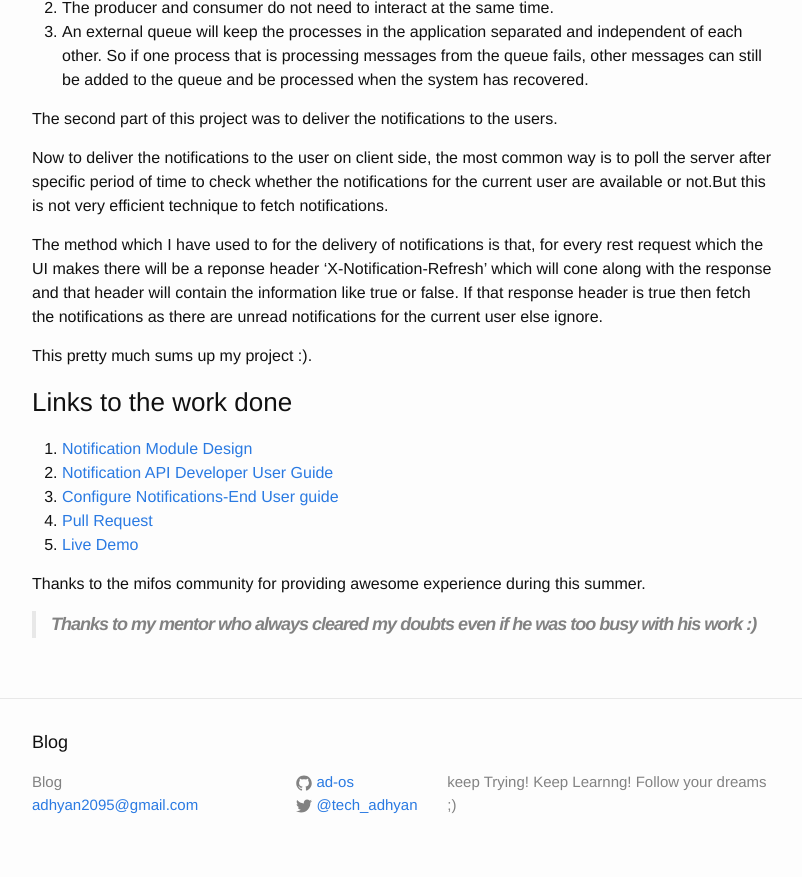
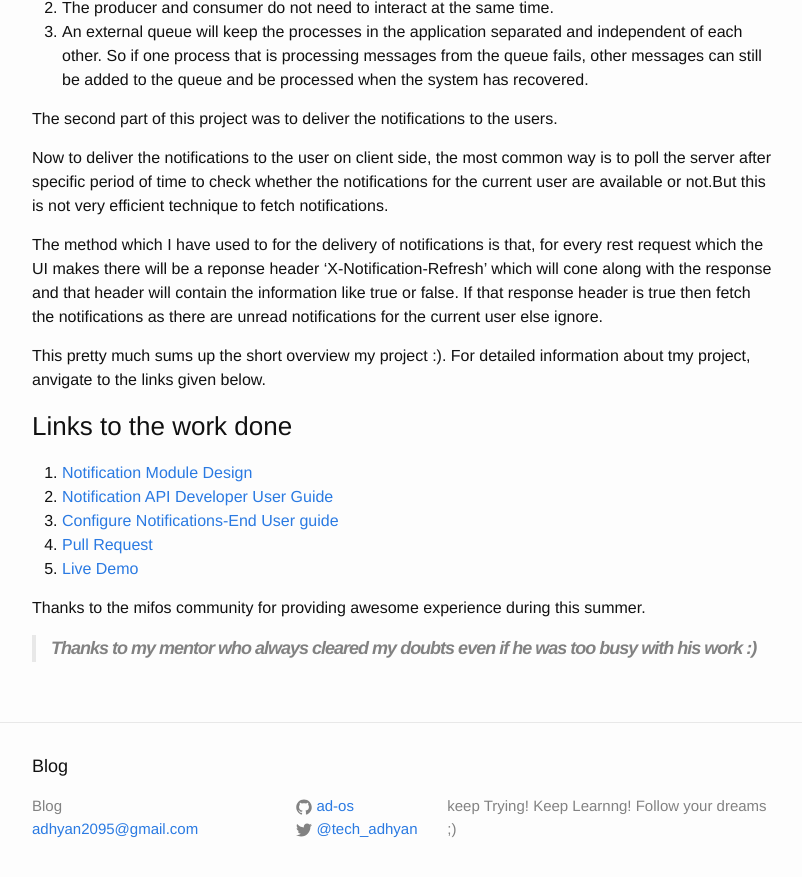
Before and after one commit to ad-os/Blog, a Jekyll site: the page built from _posts/2016-05-31-Gsoc2.md, in a window 1280 px wide and 900 px high, scrolled down 819 px. Shown: the top 877 px of the window, without its empty margins (238-1040 px from the left). Built offline with Jekyll 4.4.1, drawn with Linux system fonts in a browser that asks for light colours.

Commit message:
GSOC Report

```diff
--- a/_posts/2016-05-31-Gsoc2.md
+++ b/_posts/2016-05-31-Gsoc2.md
@@ -30,7 +30,7 @@ Now to deliver the notifications to the user on client side, the most common way
 
 The method which I have used to for the delivery of notifications is that, for every rest request which the UI makes there will be a reponse header 'X-Notification-Refresh' which will cone along with the response and that header will contain the information like true or false. If that response header is true then fetch the notifications as there are unread notifications for the current user else ignore.
 
-This pretty much sums up my project :).
+This pretty much sums up the short overview my project :). For detailed information about tmy project, anvigate to the links given below.
 
 ### Links to the work done
 
```
